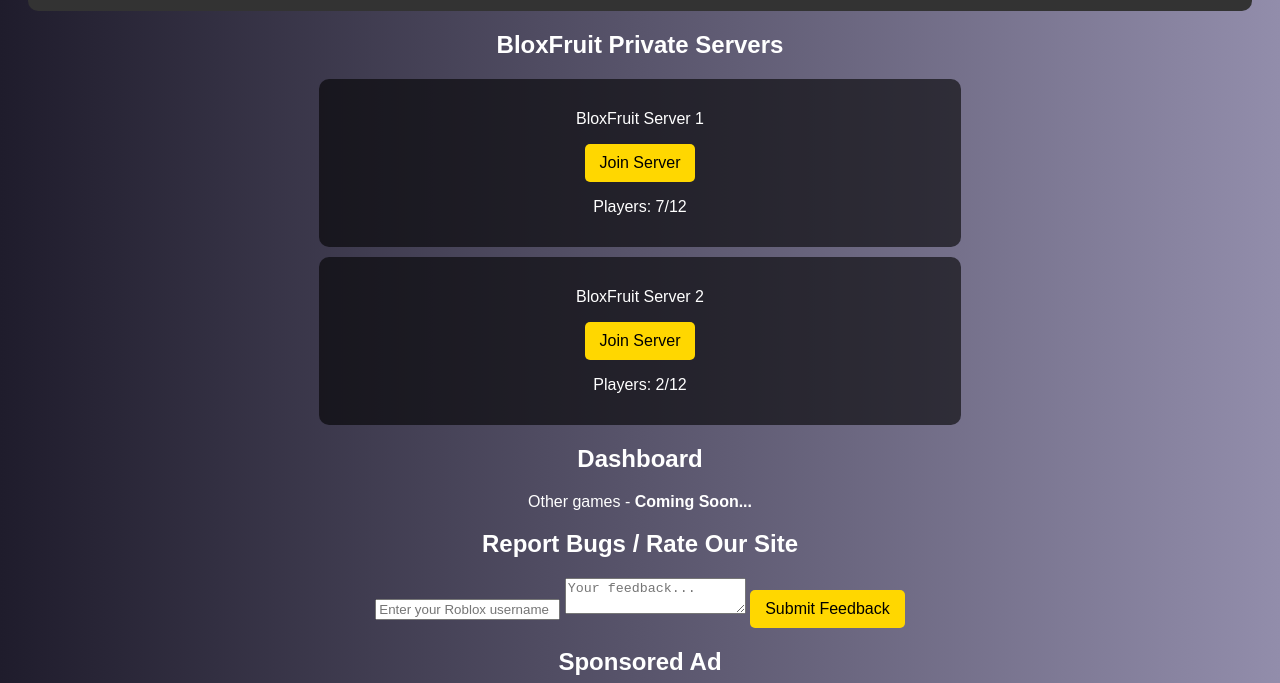
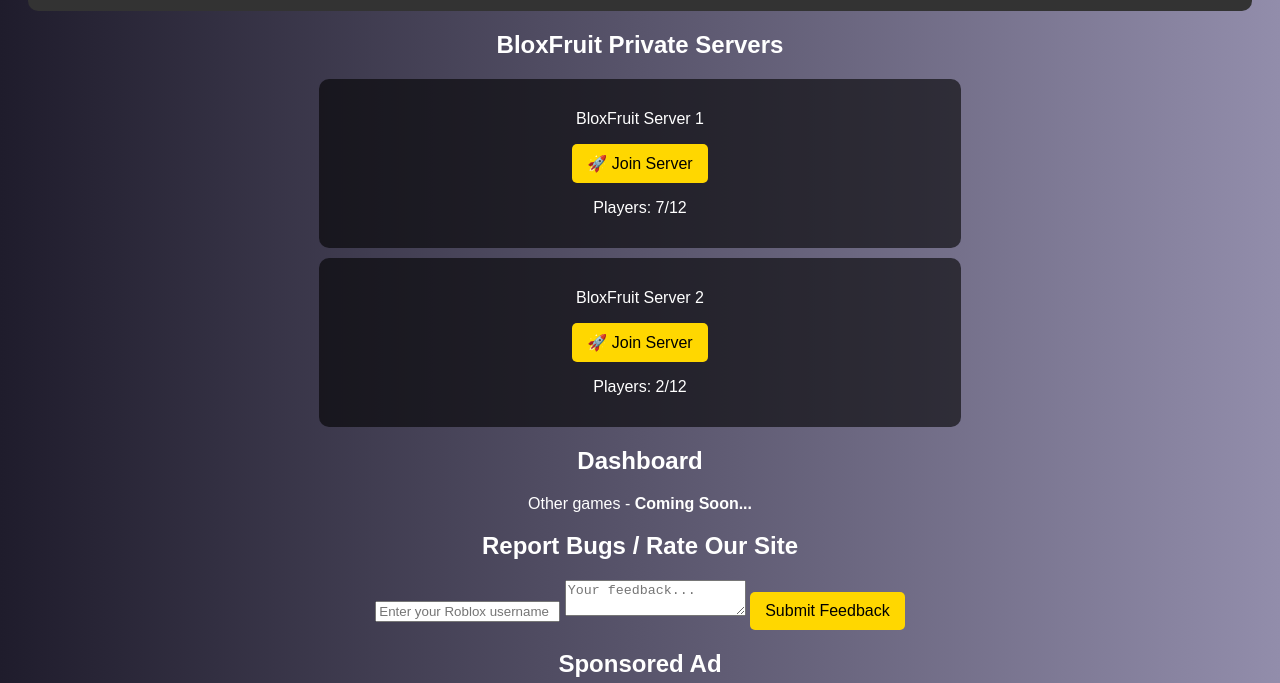
Before and after one commit to Goldded/bloxfruit-, a plain HTML site: page index.html in a window 1280 px wide. Shown: the part 117-800 px from the top of the page. Drawn offline with Linux system fonts and the light colour scheme.

Commit message:
Update index.html

```diff
--- a/index.html
+++ b/index.html
@@ -19,17 +19,19 @@
     <main>
         <section class="server-list">
             <h2>BloxFruit Private Servers</h2>
+
             <div class="server">
                 <p>BloxFruit Server 1</p>
                 <a href="https://www.roblox.com/games/2753915549/Blox-Fruits?privateServerLinkCode=59816836148209918793607839663756" target="_blank">
-                    <button>Join Server</button>
+                    <button class="join-button">🚀 Join Server</button>
                 </a>
                 <p id="server1-count">Loading players...</p>
             </div>
+
             <div class="server">
                 <p>BloxFruit Server 2</p>
                 <a href="https://www.roblox.com/games/2753915549/Blox-Fruits?privateServerLinkCode=59816836148209918793607839663756" target="_blank">
-                    <button>Join Server</button>
+                    <button class="join-button">🚀 Join Server</button>
                 </a>
                 <p id="server2-count">Loading players...</p>
             </div>
```
